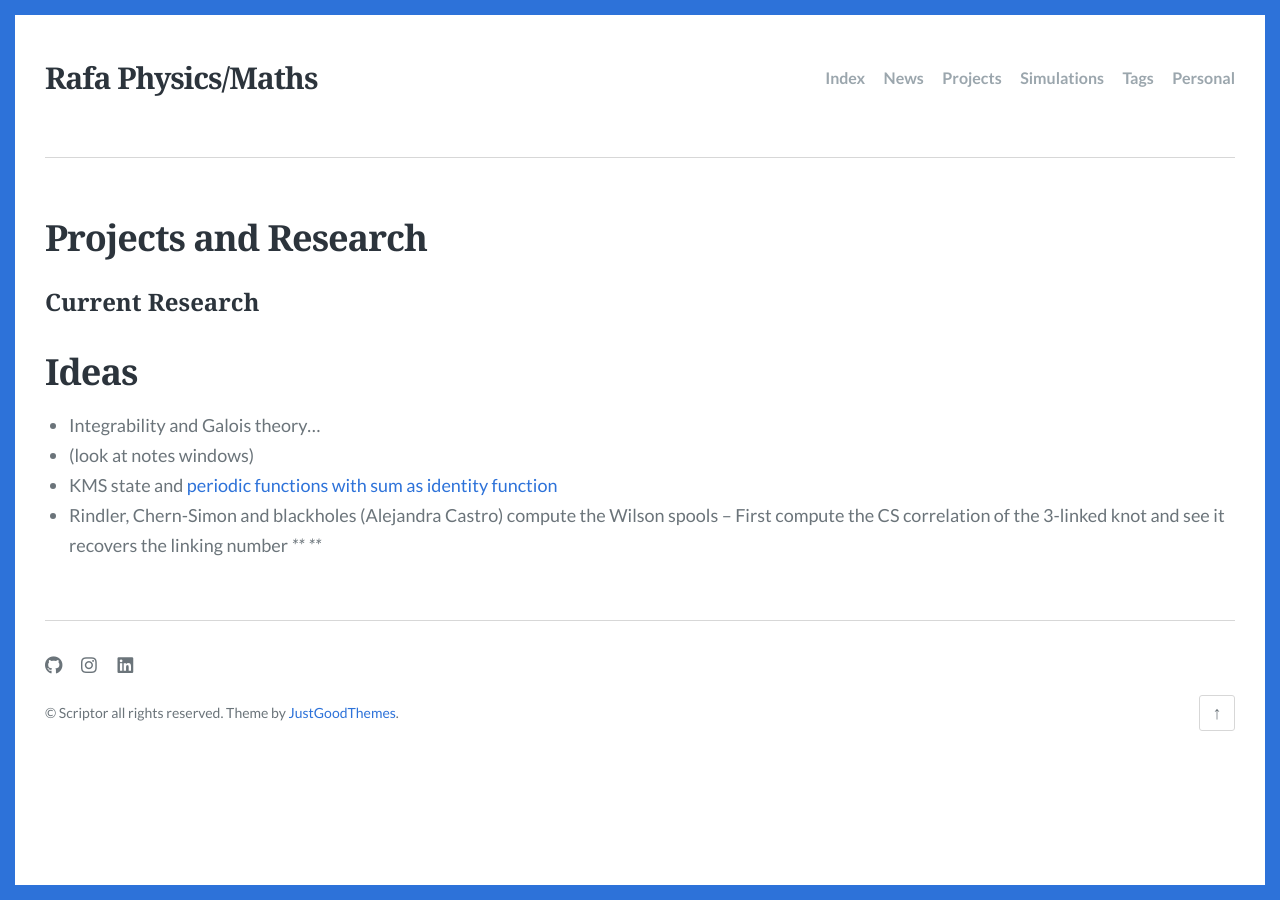
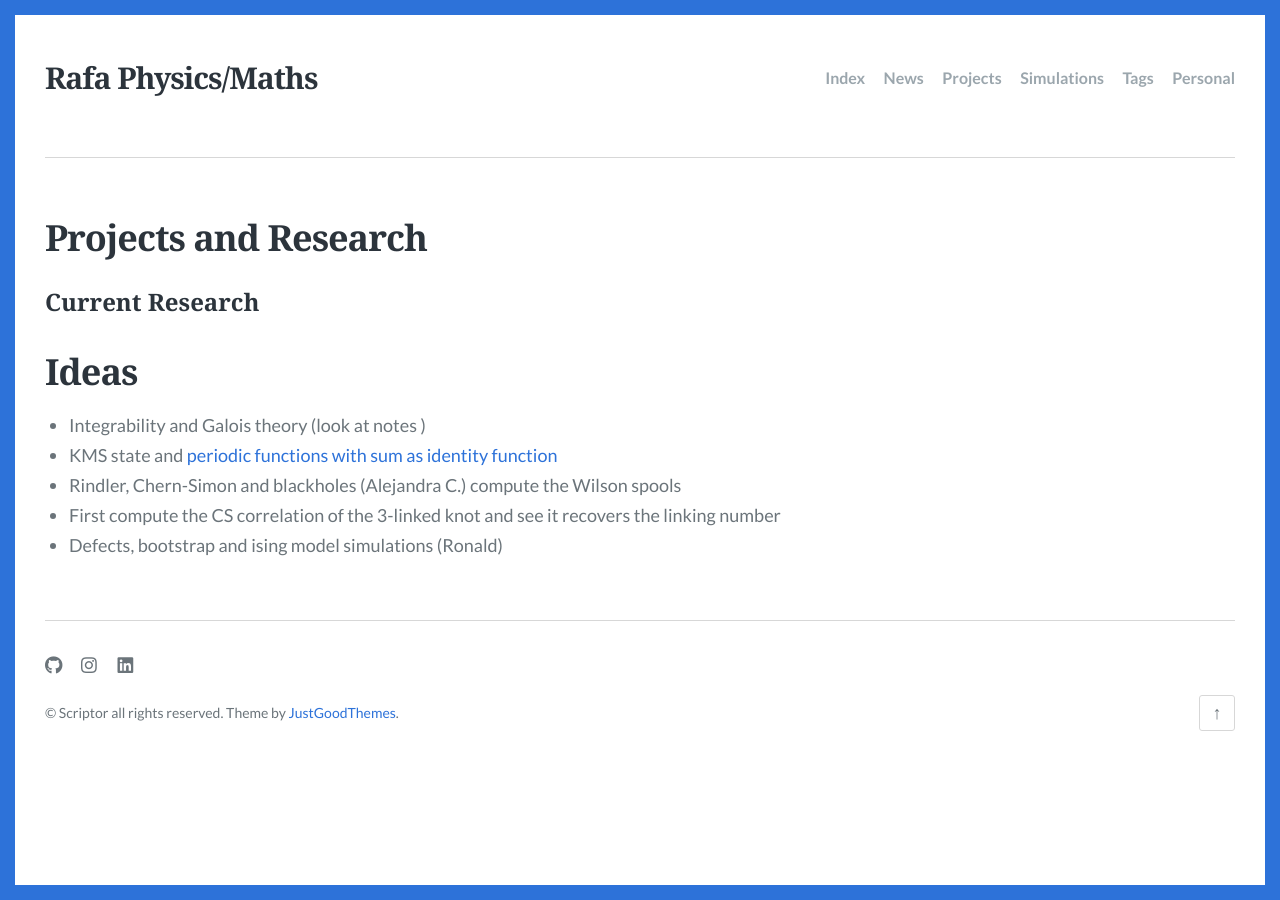
Before and after one commit to rafaf991/rafaf991.github.io, a Jekyll site: the page built from projects.md, in a window 1280 px wide. Built offline with Jekyll 4.4.1, drawn with Linux system fonts in a browser that asks for light colours; some web fonts are replaced.

Commit message:
Projects

```diff
--- a/projects.md
+++ b/projects.md
@@ -6,10 +6,8 @@
 ---
 ### Current Research
 # Ideas
-- Integrability and Galois theory...
-- (look at notes windows)
+- Integrability and Galois theory (look at notes )
 - KMS state and [periodic functions with sum as identity function](https://susam.github.io/blob/lab/math/puzzles/periodic-functions-sum-identity.pdf)
-- Rindler, Chern-Simon and blackholes (Alejandra Castro) compute the Wilson spools
--- First compute the CS correlation of the 3-linked knot and see it recovers the linking number
-***
-***
+- Rindler, Chern-Simon and blackholes (Alejandra C.) compute the Wilson spools
++ First compute the CS correlation of the 3-linked knot and see it recovers the linking number
+- Defects, bootstrap and ising model simulations (Ronald)
```
